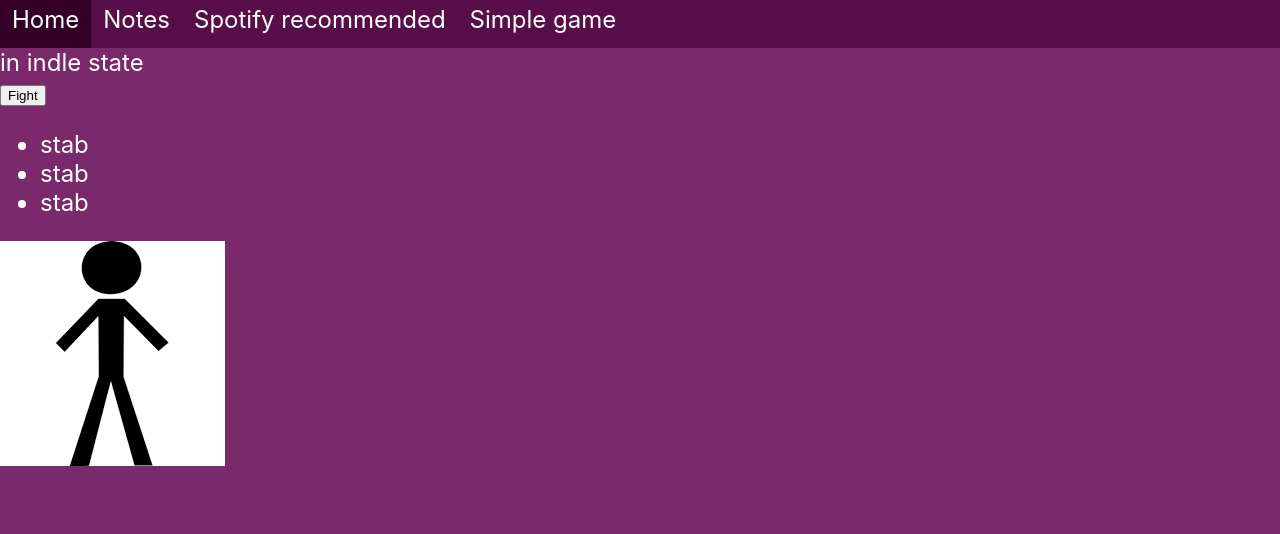
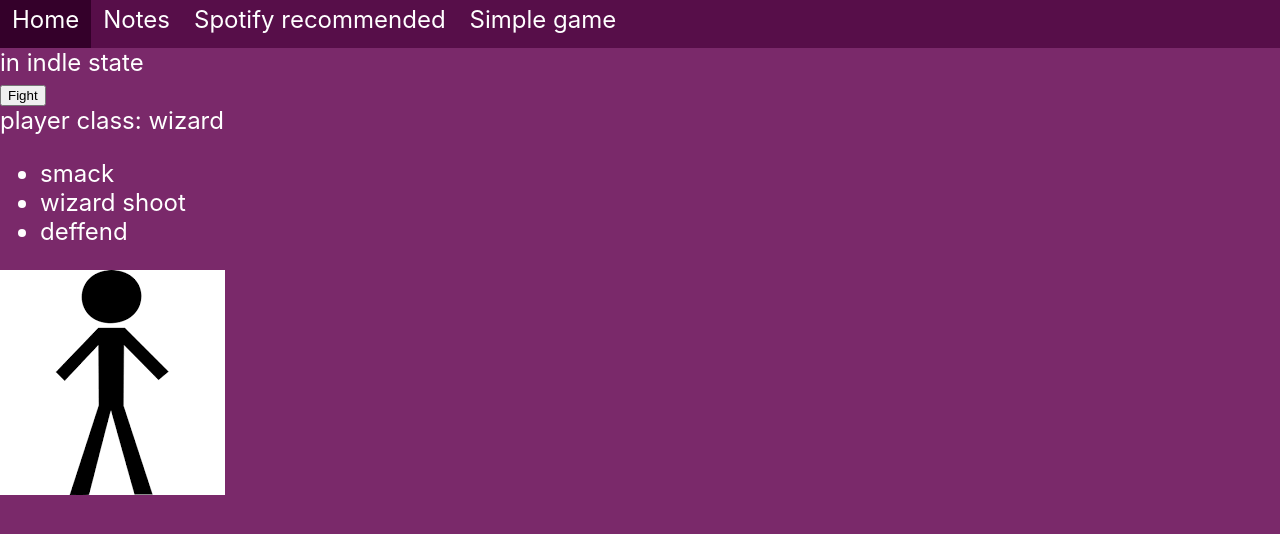
Before and after one commit to MatasSvarlys/blog, a React (Create React App) app: page /simpleRoguelite in a window 1280 px wide. Both pictures are taken after a click on the button "wizard". Shown: the top 534 px of the page. Built offline with nearby package versions, Linux system fonts and the light colour scheme.

Commit message:
moved the player logic to playerContext for easier access

```diff
--- a/src/components/App.js
+++ b/src/components/App.js
@@ -6,7 +6,7 @@ import Home from "./Home"
 import NotesIndex from "./Notes/NotesIndex"
 import SongRecom from "./SongRecom"
 import Navbar from "./Navbar"
-import GameIndex from "./Game/GameIndex"
+import GameIndexWrapper from "./Game/GameIndexWrapper"
 
 function App() {
   return (
@@ -17,7 +17,7 @@ function App() {
             <Route exact path="/" element={<Home />}></Route>
             <Route path="/Notes" element={<NotesIndex />}></Route>
             <Route path="/songRecom" element={<SongRecom />}></Route>
-            <Route path="/simpleRoguelite" element={<GameIndex />}></Route>
+            <Route path="/simpleRoguelite" element={<GameIndexWrapper />}></Route>
         </Routes>
       </BrowserRouter>
     </DndProvider>
--- a/src/components/Game/ChooseClass.js
+++ b/src/components/Game/ChooseClass.js
@@ -1,9 +1,35 @@
-export default function ChooseClass({setPlayerClass}){
-    return(
+import { PlayerContext } from "./PlayerContext";
+import { useContext } from "react";
+
+export default function ChooseClass(){
+    const { setPlayer } = useContext(PlayerContext);
+
+    const setWizardClass = () => {
+        setPlayer({
+            abilities: ['smack', 'wizard shoot', 'deffend'],
+            playerClass: 'wizard'
+        });
+    };
+
+    const setFighterClass = () => {
+        setPlayer({
+            abilities: ['smack', 'smack', 'deffend'],
+            playerClass: 'fighter'
+        });
+    };
+
+    const setTankClass = () => {
+        setPlayer({
+            abilities: ['smack', 'deffend', 'deffend'],
+            playerClass: 'tank'
+        });
+    };
+
+    return (
         <div className="choose-class">
-            <button className="wizard" onClick={() => setPlayerClass('wizard')}>wizard</button>
-            <button className="fighter" onClick={() => setPlayerClass('fighter')}>fighter</button>
-            <button className="tank" onClick={() => setPlayerClass('tank')}>tank</button>
+            <button className="wizard" onClick={setWizardClass}>wizard</button>
+            <button className="fighter" onClick={setFighterClass}>fighter</button>
+            <button className="tank" onClick={setTankClass}>tank</button>
         </div>
     );
 }
--- a/src/components/Game/GameIndex.js
+++ b/src/components/Game/GameIndex.js
@@ -1,16 +1,17 @@
-import { useState } from "react";
+import { useState, useContext } from "react";
 import ChooseClass from "./ChooseClass";
 import Idle from "./Idle";
 import InFight from "./InFight";
+import { PlayerContext } from "./PlayerContext";
 
 export default function GameIndex(){
     const [inFight, setInFight] = useState(false);
-    const [playerClass, setPlayerClass] = useState('');
+    const { player } = useContext(PlayerContext);
 
     return (
         <>
-            {playerClass === '' ? (
-                <ChooseClass setPlayerClass={setPlayerClass} />
+            {player.playerClass === '' ? (
+                <ChooseClass/>
             ) : (
                 inFight ? (
                     <InFight setInFight={setInFight} />
--- /dev/null
+++ b/src/components/Game/GameIndexWrapper.js
@@ -0,0 +1,9 @@
+import GameIndex from "./GameIndex";
+import { PlayerProvider } from "./PlayerContext";
+export default function GameIndexWrapper(){
+    return (
+        <PlayerProvider>
+            <GameIndex/>
+        </PlayerProvider>
+    );
+}
--- a/src/components/Game/Idle.js
+++ b/src/components/Game/Idle.js
@@ -1,18 +1,13 @@
 import PlayerDisplay from "./PlayerDisplay";
-import { useState, useEffect } from "react";
 
 export default function Idle({setInFight}){
 
-    const [player, setPlayer] = useState({abilities: []});
-    useEffect(() => {
-        setPlayer({abilities: ['stab', 'stab', 'stab']});
-    }, []);
 
     return(
         <>
             <div>in indle state</div>
             <button onClick={() => setInFight(true)}>Fight</button>
-            <PlayerDisplay abilities={player.abilities}/>
+            <PlayerDisplay />
             <div className="shop"></div>
         </>
     );
--- a/src/components/Game/InFight.js
+++ b/src/components/Game/InFight.js
@@ -1,7 +1,7 @@
 import { useState, useEffect } from "react";
 
 export default function InFight({ setInFight }) {
-    const [timeLeft, setTimeLeft] = useState(10);
+    const [timeLeft, setTimeLeft] = useState(3);
 
     useEffect(() => {
         if (timeLeft > 0) {
--- /dev/null
+++ b/src/components/Game/PlayerContext.js
@@ -0,0 +1,21 @@
+import React, { createContext, useState } from 'react';
+
+export const PlayerContext = createContext();
+
+export const PlayerProvider = ({ children }) => {
+    const [player, setPlayer] = useState({ abilities: [], playerClass: ''});
+
+
+    const setPlayerClass = (playerClass) => {
+        setPlayer(prevPlayer => ({
+            ...prevPlayer,
+            playerClass: playerClass
+        }));
+    };
+
+    return (
+        <PlayerContext.Provider value={{ player, setPlayer, setPlayerClass }}>
+            {children}
+        </PlayerContext.Provider>
+    );
+};
--- a/src/components/Game/PlayerDisplay.js
+++ b/src/components/Game/PlayerDisplay.js
@@ -1,11 +1,18 @@
 import playerPicture from '../../assets/stickman.png';
+import { useContext } from "react";
+import { PlayerContext } from "./PlayerContext";
 
-export default function PlayerDisplay({abilities}){
+
+
+export default function PlayerDisplay(){
+    const {player} = useContext(PlayerContext);
+
     return(
         <div className="player">
+            <div className='class-name'>player class: {player.playerClass}</div>
             <div className="player-abilities">
                 <ul>
-                    {abilities.map((ability, index) => {
+                    {player.abilities.map((ability, index) => {
                         return <li key={index}>{ability}</li>;
                     })}
                 </ul>
```
Also changed, not shown: src/components/Game/ShopDisplay.js (added).
